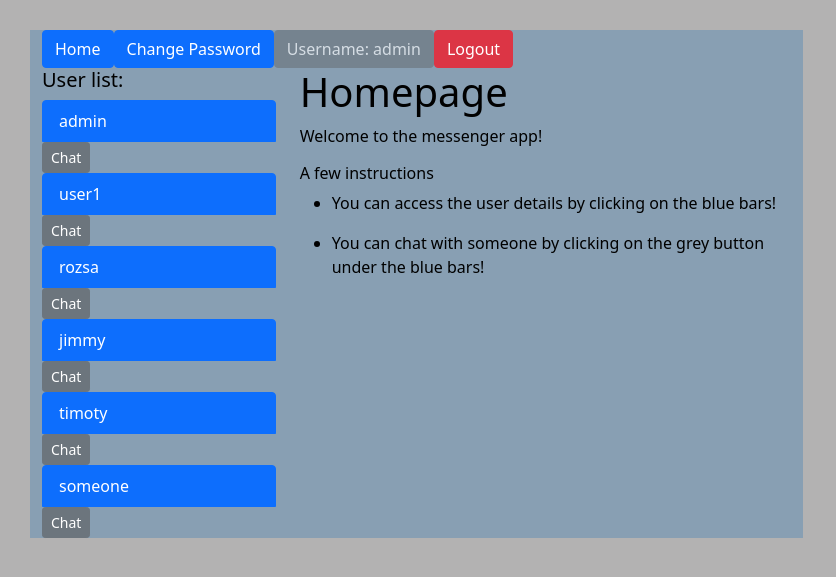
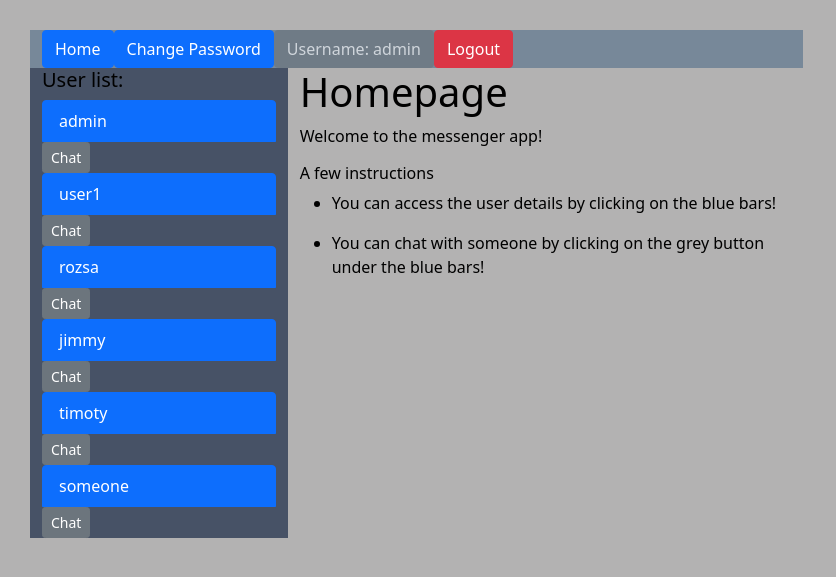
Before and after one commit to rozsanimrod/messenger, a Django app: page / in a window 1280 px wide. Shown: the top 577 px of the page, without its empty margins (0-836 px from the left). Run offline with Django 3.2, Linux system fonts and the light colour scheme; a user stored in the database is signed in; data comes from the database, SQL or seed files in the repository.

Commit message:
container

```diff
--- a/homepage/static/homepage/style.css
+++ b/homepage/static/homepage/style.css
@@ -27,15 +27,3 @@ article {
     margin-top: 40px;
     margin-bottom: 40px;
 }
-
-.column-message {
-
-}
-
-.my-container {
-    background: #889fb3;
-}
-
-.col_1 {
-    background: #889fb3;
-}
--- a/homepage/templates/homepage/home.html
+++ b/homepage/templates/homepage/home.html
@@ -4,6 +4,12 @@
 
     {% if user.is_authenticated %}
 
+        <style>
+            .my-row { background: #778899;
+            }
+            .col_1 {background: #475266
+            }
+        </style>
 
         <div class="container my-container">
             <div class="row my-row">
```
